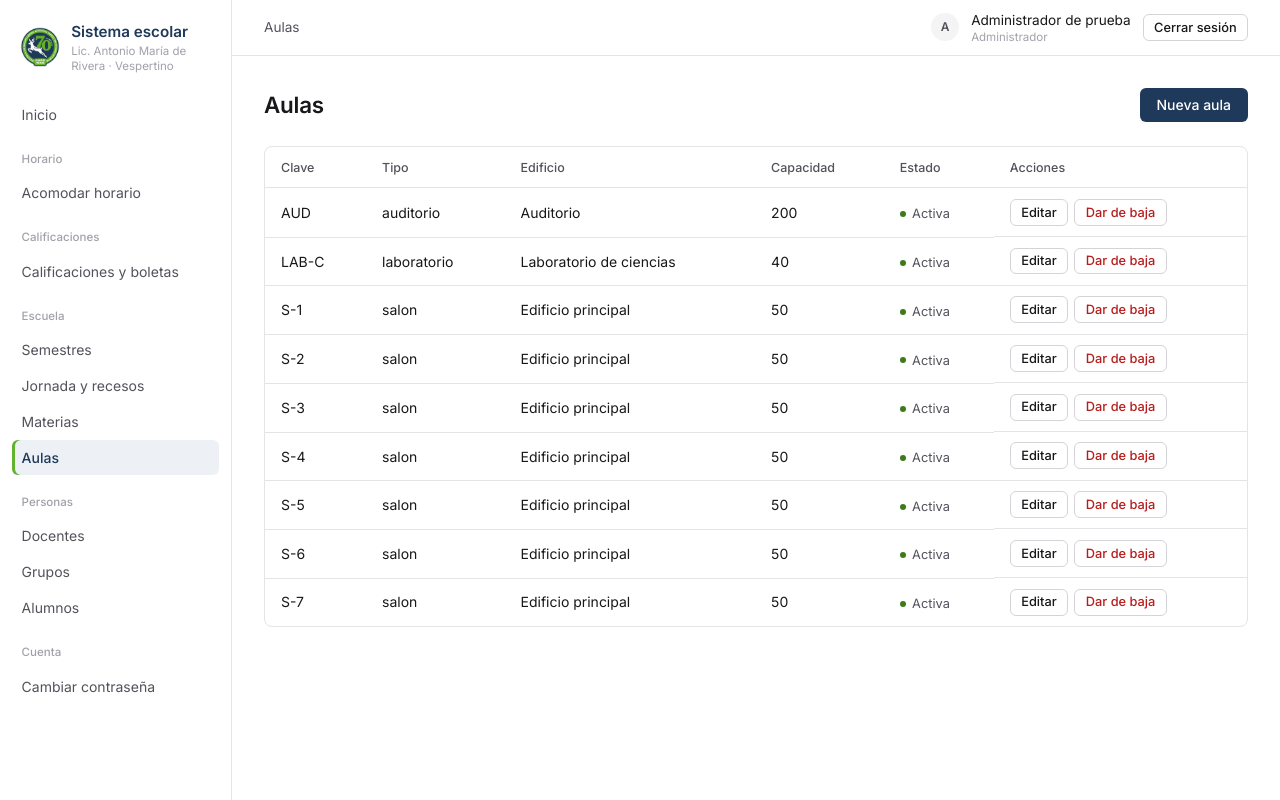
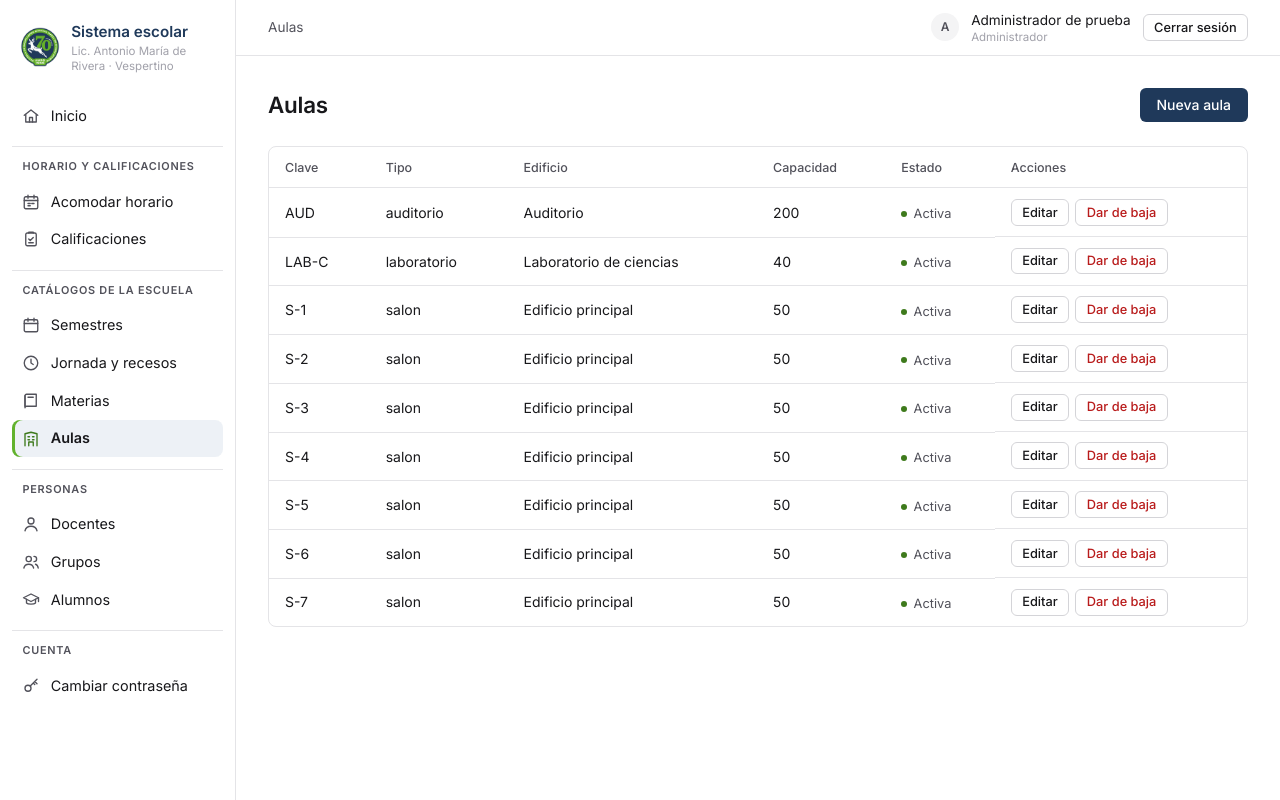
Before and after one commit to V-spike/sistema-web-escolar, a Laravel app: page /panel/aulas in a window 1280 px wide. Run offline with Laravel 12, Linux system fonts and the light colour scheme; a user stored in the database is signed in; data comes from the database, SQL or seed files in the repository.

Commit message:
Menú lateral más legible: secciones separadas con título, íconos y más espacio
Co-Authored-By: Claude Opus 5.5 <noreply@anthropic.com>

```diff
--- a/public/css/estilos.css
+++ b/public/css/estilos.css
@@ -453,3 +453,18 @@ a.bloque:hover { background: #E2E8F0; box-shadow: 0 2px 8px rgba(31, 57, 90, .12
 .calif--vacia { color: var(--texto-tenue); font-weight: 400; }
 .calif--final { font-weight: 600; color: var(--primario); }
 .tabla-calificaciones tfoot td { border-top: 2px solid var(--borde); font-weight: 600; background: var(--fondo); }
+
+/* ---------- Menú lateral más legible: secciones separadas e íconos ---------- */
+.distribucion { grid-template-columns: 236px 1fr; }
+.menu { gap: 0; }
+.menu__grupo { display: flex; flex-direction: column; gap: 1px; margin-top: .75rem; padding-top: .7rem; border-top: 1px solid var(--borde); }
+.menu__seccion { padding: 0 .65rem .45rem; font-size: .68rem; font-weight: 600; letter-spacing: .07em; text-transform: uppercase; color: var(--texto-suave); }
+.menu__opcion { display: flex; align-items: center; gap: .65rem; padding: .45rem .65rem; font-size: .9rem; color: var(--texto); border-radius: 8px; }
+.menu__opcion .icono { flex-shrink: 0; color: var(--texto-suave); }
+.menu__opcion:hover .icono { color: var(--primario); }
+.menu__opcion--activa { font-weight: 600; }
+.menu__opcion--activa .icono { color: var(--acento-oscuro); }
+@media (max-width: 820px) {
+    .menu__grupo { flex-direction: row; margin: 0; padding: 0; border: none; }
+    .menu__opcion .icono { display: none; }
+}
--- /dev/null
+++ b/resources/views/componentes/icono.blade.php
@@ -0,0 +1,22 @@
+{{--
+    Ícono de línea para el menú. Uso: @include('componentes.icono', ['nombre' => 'horario'])
+    Cada ícono son unos trazos SVG sencillos de 24×24; toman el color del texto (currentColor).
+--}}
+@php
+    $trazos = [
+        'inicio' => '<path d="M3 11l9-7 9 7"/><path d="M5 10v10h14V10"/><path d="M10 20v-6h4v6"/>',
+        'horario' => '<rect x="3" y="5" width="18" height="16" rx="2"/><path d="M3 10h18M8 3v4M16 3v4"/><path d="M8 14h3M13 14h3M8 17h3"/>',
+        'calificaciones' => '<rect x="5" y="4" width="14" height="17" rx="2"/><path d="M9 4V3h6v1"/><path d="M9 12l2 2 4-4"/><path d="M9 17h6"/>',
+        'semestres' => '<rect x="3" y="5" width="18" height="16" rx="2"/><path d="M3 10h18M8 3v4M16 3v4"/>',
+        'jornada' => '<circle cx="12" cy="12" r="9"/><path d="M12 7v5l3 2"/>',
+        'materias' => '<path d="M4 5a2 2 0 012-2h13v16H6a2 2 0 00-2 2z"/><path d="M4 19V5M8 7h7"/>',
+        'aulas' => '<path d="M4 21V5l8-2 8 2v16"/><path d="M9 21v-5h6v5"/><path d="M8 9h2M14 9h2M8 13h2M14 13h2"/>',
+        'docentes' => '<circle cx="12" cy="8" r="4"/><path d="M4 21c1-4 4-6 8-6s7 2 8 6"/>',
+        'grupos' => '<circle cx="9" cy="8" r="3.5"/><path d="M2.5 20c.8-3.4 3.3-5 6.5-5s5.7 1.6 6.5 5"/><path d="M16 4.5a3.5 3.5 0 010 7M18 15c2 .6 3.2 2.2 3.6 5"/>',
+        'alumnos' => '<path d="M2 9l10-5 10 5-10 5z"/><path d="M6 11v5c2 2 10 2 12 0v-5"/><path d="M22 9v5"/>',
+        'administradores' => '<path d="M12 3l8 3v6c0 4.5-3.4 8-8 9-4.6-1-8-4.5-8-9V6z"/><path d="M9 12l2 2 4-4"/>',
+        'contrasena' => '<circle cx="8" cy="15" r="4"/><path d="M11 12l9-9M17 6l3 3M15 8l2 2"/>',
+    ];
+@endphp
+<svg class="icono" viewBox="0 0 24 24" width="18" height="18" fill="none" stroke="currentColor" stroke-width="1.8"
+     stroke-linecap="round" stroke-linejoin="round" aria-hidden="true">{!! $trazos[$nombre] ?? '' !!}</svg>
--- a/resources/views/layouts/app.blade.php
+++ b/resources/views/layouts/app.blade.php
@@ -9,7 +9,7 @@
     <link rel="preconnect" href="https://fonts.gstatic.com" crossorigin>
     <link rel="stylesheet" href="https://fonts.googleapis.com/css2?family=Inter:wght@400;500;600&display=swap">
     <link rel="icon" type="image/png" href="{{ asset('img/favicon-escuela.png') }}">
-    <link rel="stylesheet" href="{{ asset('css/estilos.css') }}?v=15">
+    <link rel="stylesheet" href="{{ asset('css/estilos.css') }}?v=16">
 </head>
 <body>
     <div class="distribucion">
--- a/resources/views/layouts/invitado.blade.php
+++ b/resources/views/layouts/invitado.blade.php
@@ -8,7 +8,7 @@
     <link rel="preconnect" href="https://fonts.gstatic.com" crossorigin>
     <link rel="stylesheet" href="https://fonts.googleapis.com/css2?family=Inter:wght@400;500;600&display=swap">
     <link rel="icon" type="image/png" href="{{ asset('img/favicon-escuela.png') }}">
-    <link rel="stylesheet" href="{{ asset('css/estilos.css') }}?v=15">
+    <link rel="stylesheet" href="{{ asset('css/estilos.css') }}?v=16">
 </head>
 <body>
     <main class="contenedor-centrado">
--- a/resources/views/panel/menu.blade.php
+++ b/resources/views/panel/menu.blade.php
@@ -2,52 +2,58 @@
 @php
     $rol = auth()->user()->rol;
 
-    // [texto, nombre de ruta, patrón para resaltar]
+    // Cada opción: [texto, nombre de ruta, patrón para resaltar, ícono]
     $gestion = [
-        'Horario' => [
-            ['Acomodar horario', 'horarios.index', 'horarios.*'],
+        'Horario y calificaciones' => [
+            ['Acomodar horario', 'horarios.index', 'horarios.*', 'horario'],
+            ['Calificaciones', 'calificaciones.index', ['calificaciones.*', 'boletas.*'], 'calificaciones'],
         ],
-        'Calificaciones' => [
-            ['Calificaciones y boletas', 'calificaciones.index', ['calificaciones.*', 'boletas.*']],
-        ],
-        'Escuela' => [
-            ['Semestres', 'semestres.index', 'semestres.*'],
-            ['Jornada y recesos', 'jornada.index', 'jornada.*'],
-            ['Materias', 'materias.index', 'materias.*'],
-            ['Aulas', 'aulas.index', 'aulas.*'],
+        'Catálogos de la escuela' => [
+            ['Semestres', 'semestres.index', 'semestres.*', 'semestres'],
+            ['Jornada y recesos', 'jornada.index', 'jornada.*', 'jornada'],
+            ['Materias', 'materias.index', 'materias.*', 'materias'],
+            ['Aulas', 'aulas.index', 'aulas.*', 'aulas'],
         ],
         'Personas' => [
-            ['Docentes', 'docentes.index', 'docentes.*'],
-            ['Grupos', 'grupos.index', 'grupos.*'],
-            ['Alumnos', 'alumnos.index', 'alumnos.*'],
+            ['Docentes', 'docentes.index', 'docentes.*', 'docentes'],
+            ['Grupos', 'grupos.index', 'grupos.*', 'grupos'],
+            ['Alumnos', 'alumnos.index', 'alumnos.*', 'alumnos'],
         ],
     ];
 
     $secciones = match ($rol) {
-        'superusuario' => array_merge_recursive($gestion, ['Personas' => [['Administradores', 'administradores.index', 'administradores.*']]]),
+        'superusuario' => array_merge_recursive($gestion, ['Personas' => [['Administradores', 'administradores.index', 'administradores.*', 'administradores']]]),
         'administrador' => $gestion,
-        'docente' => ['Escuela' => [['Calificaciones y boletas', 'calificaciones.index', ['calificaciones.*', 'boletas.*']]]],
-        'alumno' => ['Escuela' => [['Mis calificaciones', 'calificaciones.mias', 'calificaciones.mias']]],
+        'docente' => ['Mi trabajo' => [['Calificaciones', 'calificaciones.index', ['calificaciones.*', 'boletas.*'], 'calificaciones']]],
+        'alumno' => ['Mi escuela' => [['Mis calificaciones', 'calificaciones.mias', 'calificaciones.mias', 'calificaciones']]],
         default => [],
     };
 
-    $inicio = match ($rol) {
-        'docente', 'alumno' => 'Mi horario',
-        default => 'Inicio',
-    };
+    // La primera opción: "Inicio" para la administración, "Mi horario" para docentes y alumnos
+    [$inicio, $iconoInicio] = in_array($rol, ['docente', 'alumno'], true) ? ['Mi horario', 'horario'] : ['Inicio', 'inicio'];
 @endphp
 
 <a href="{{ route('panel.' . $rol) }}"
-   @class(['menu__opcion', 'menu__opcion--activa' => request()->routeIs('panel.*')])>{{ $inicio }}</a>
+   @class(['menu__opcion', 'menu__opcion--activa' => request()->routeIs('panel.*')])>
+    @include('componentes.icono', ['nombre' => $iconoInicio]) {{ $inicio }}
+</a>
 
 @foreach ($secciones as $titulo => $opciones)
-    <span class="menu__seccion">{{ $titulo }}</span>
-    @foreach ($opciones as [$texto, $ruta, $patron])
-        <a href="{{ route($ruta) }}"
-           @class(['menu__opcion', 'menu__opcion--activa' => request()->routeIs($patron)])>{{ $texto }}</a>
-    @endforeach
+    <div class="menu__grupo">
+        <span class="menu__seccion">{{ $titulo }}</span>
+        @foreach ($opciones as [$texto, $ruta, $patron, $icono])
+            <a href="{{ route($ruta) }}"
+               @class(['menu__opcion', 'menu__opcion--activa' => request()->routeIs($patron)])>
+                @include('componentes.icono', ['nombre' => $icono]) {{ $texto }}
+            </a>
+        @endforeach
+    </div>
 @endforeach
 
-<span class="menu__seccion">Cuenta</span>
-<a href="{{ route('contrasena.editar') }}"
-   @class(['menu__opcion', 'menu__opcion--activa' => request()->routeIs('contrasena.editar')])>Cambiar contraseña</a>
+<div class="menu__grupo">
+    <span class="menu__seccion">Cuenta</span>
+    <a href="{{ route('contrasena.editar') }}"
+       @class(['menu__opcion', 'menu__opcion--activa' => request()->routeIs('contrasena.editar')])>
+        @include('componentes.icono', ['nombre' => 'contrasena']) Cambiar contraseña
+    </a>
+</div>
```
